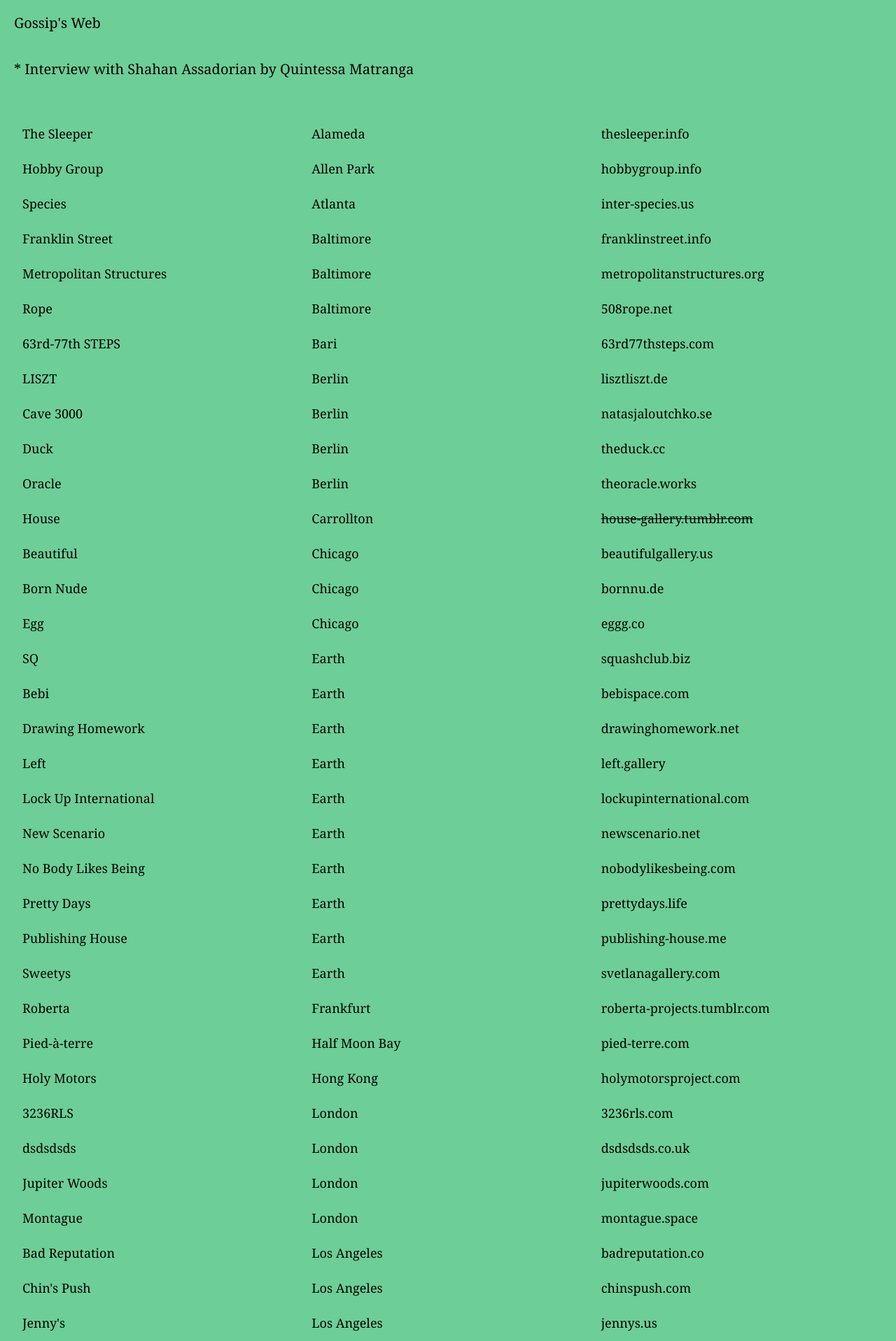
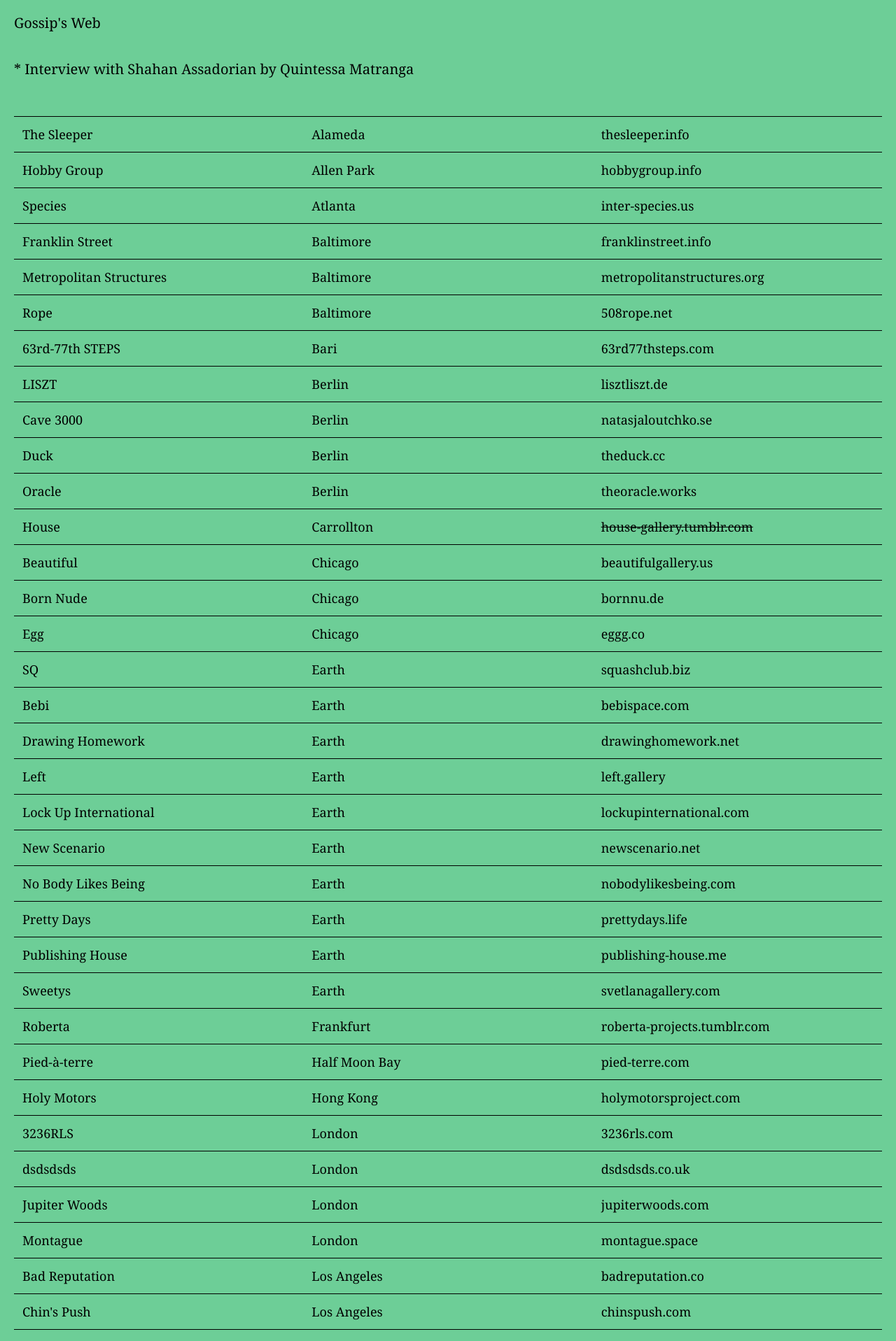
Before and after one commit to oilstel/gossips, a Jekyll site: the page built from index.md, in a window 1280 px wide. Shown: the top 1917 px of the page at 70% size. Built offline with Jekyll 4.4.1, drawn with Linux system fonts in a browser that asks for light colours.

Commit message:
Added lines back

```diff
--- a/css/global.scss
+++ b/css/global.scss
@@ -93,7 +93,7 @@ footer {
 
 .line-inner {
   border: solid $text-color;
-  border-width: 0px 0px 0px 0px;
+  border-width: 1px 0px 0px 0px;
   position: relative;
 }
 
```
